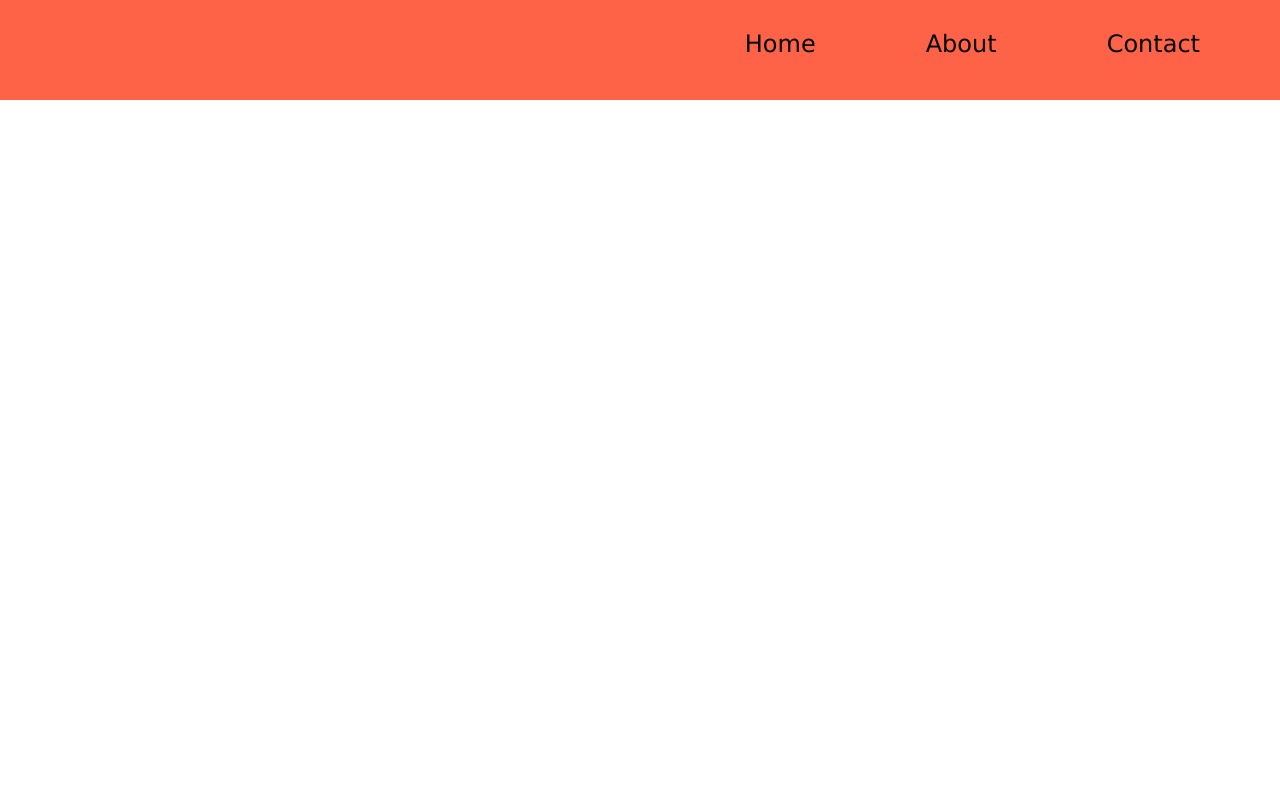
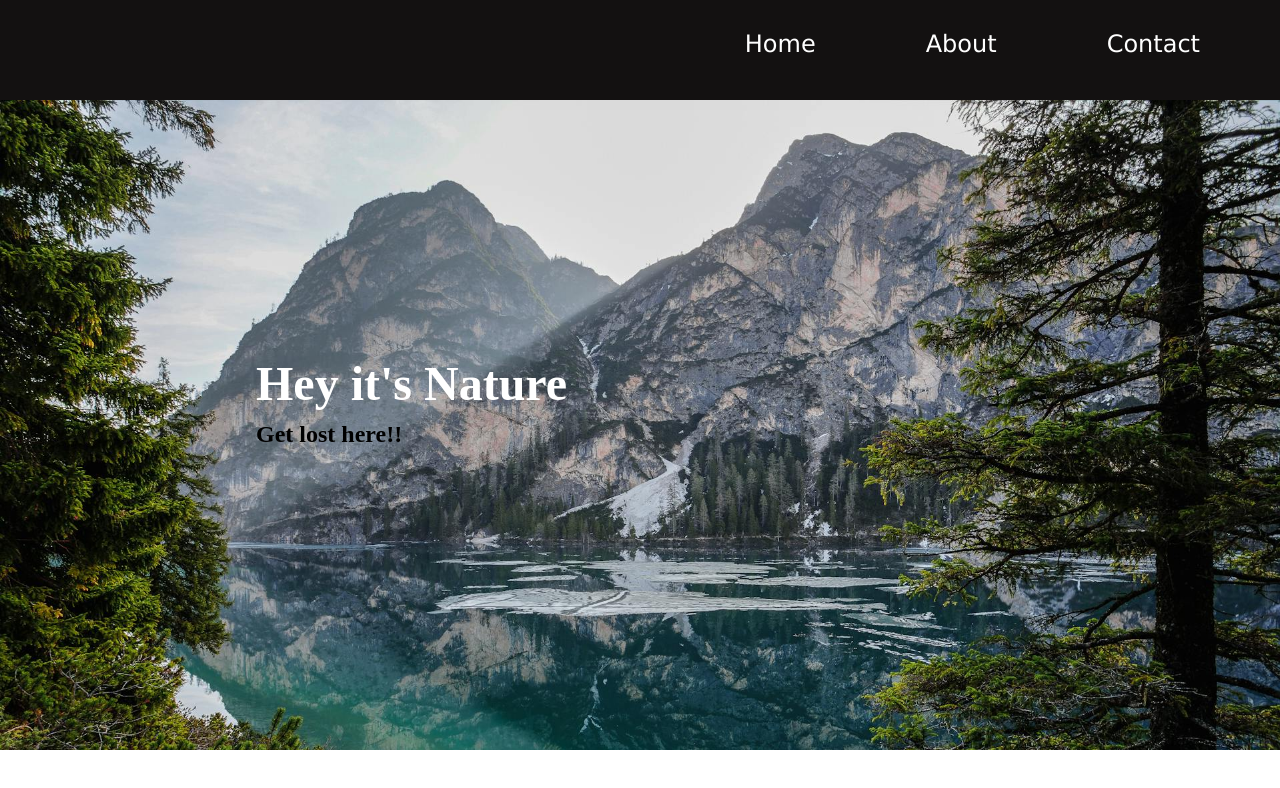
Before and after one commit to HARI-257/Nature-website, a plain HTML site: page index.html in a window 1280 px wide. Drawn offline with Linux system fonts and the light colour scheme.

Commit message:
added home page

```diff
--- a/index.html
+++ b/index.html
@@ -10,12 +10,17 @@
     <header>
       <nav>
         <ul>
-          <li><a href="#home">Home</a></li>
+          <li><a href="#">Home</a></li>
           <li><a href="#about">About</a></li>
           <li><a href="#contact">Contact</a></li>
         </ul>
       </nav>
     </header>
-
+    <section id="home">
+      <div>
+        <h1>Hey it's Nature</h1>
+        <p>Get lost here!!</p>
+      </div>
+    </section>
   </body>
 </html>
--- a/styles.css
+++ b/styles.css
@@ -7,13 +7,13 @@
 header{
     height: 100px;
     width: auto;
-    background-color:tomato;
+    background-color:rgb(19, 17, 17);
 
 }
 
 a{
     text-decoration: none;
-    color: black;
+    color: white;
     font-size: 24px;
     font-weight:300;
     font-family: Verdana, Geneva, Tahoma, sans-serif;
@@ -31,3 +31,28 @@ nav ul li{
     list-style-type: none;
     padding-right: 50px;
 }
+
+#home{
+    background-image: url(pexels-eberhardgross-1062249.jpg);
+    background-repeat: no-repeat;
+    background-size:cover ;
+    height: 650px;
+    width: 100%;
+    color: white;
+}
+
+#home div{
+    padding: 20%;
+}
+
+#home div h1{
+    font-size: 48px;
+    font-weight: bolder;
+    padding-bottom: 10px;
+}
+
+#home div p{
+    font-size: 24px;
+    font-weight: 600;
+    color: black;
+}
```
